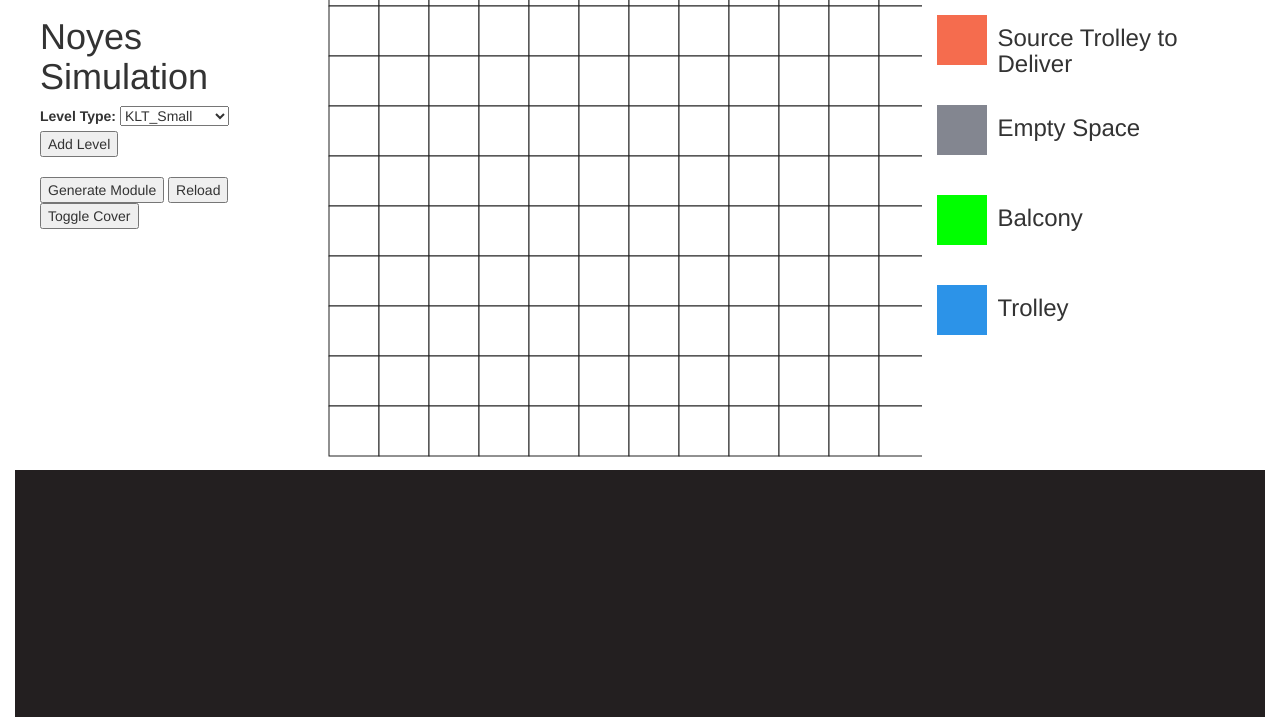
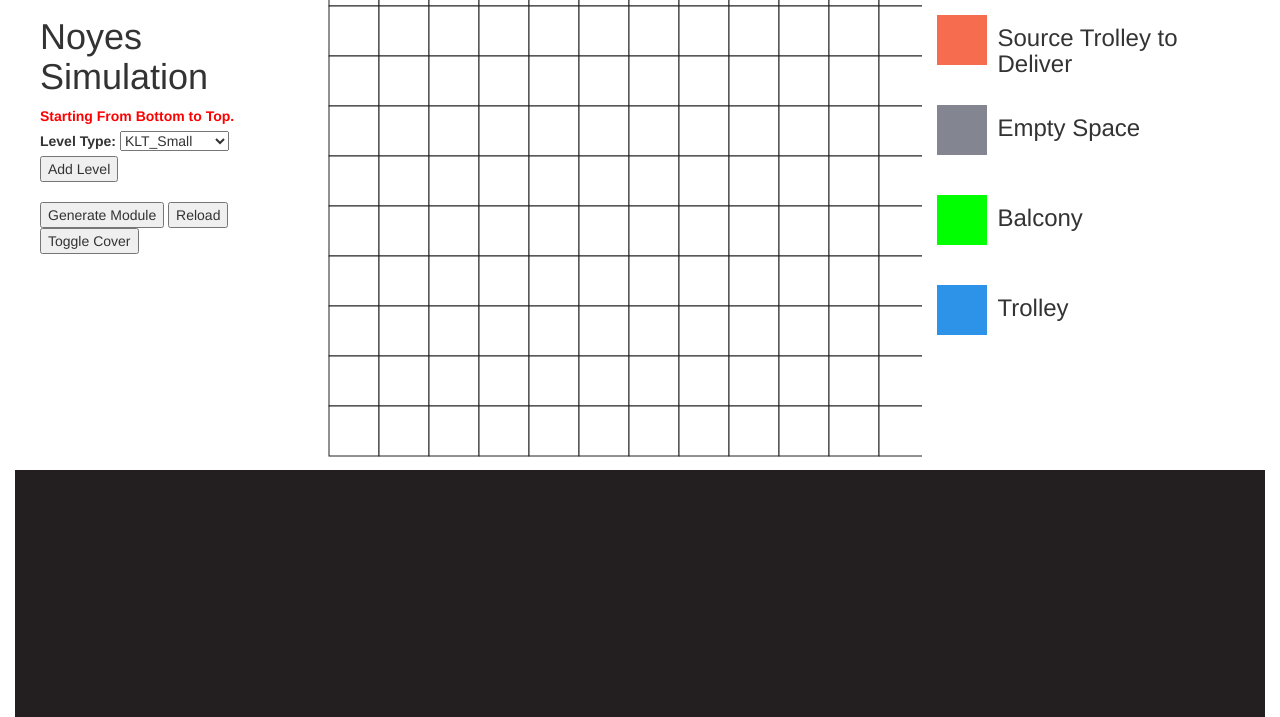
Before and after one commit to mariokorban/NoyesSimulation, a website: page simulation.html in a window 1280 px wide. Shown: the part 70-787 px from the top of the page. Drawn offline with nearby package versions, Linux system fonts and the light colour scheme; no server answers.

Commit message:
Adding Index for First level, Fixing reloading Problem

```diff
--- a/simulation.html
+++ b/simulation.html
@@ -48,6 +48,7 @@
             <h1>Noyes Simulation</h1>
 
             <div>
+              <label style="color: red;">Starting From Bottom to Top.</label><br>
               <label> Level Type: </label><span>
               <select class="fieldtype">
                 <option value="SmallKLT">KLT_Small</option>
```
Also changed, not shown: 2 other files.
